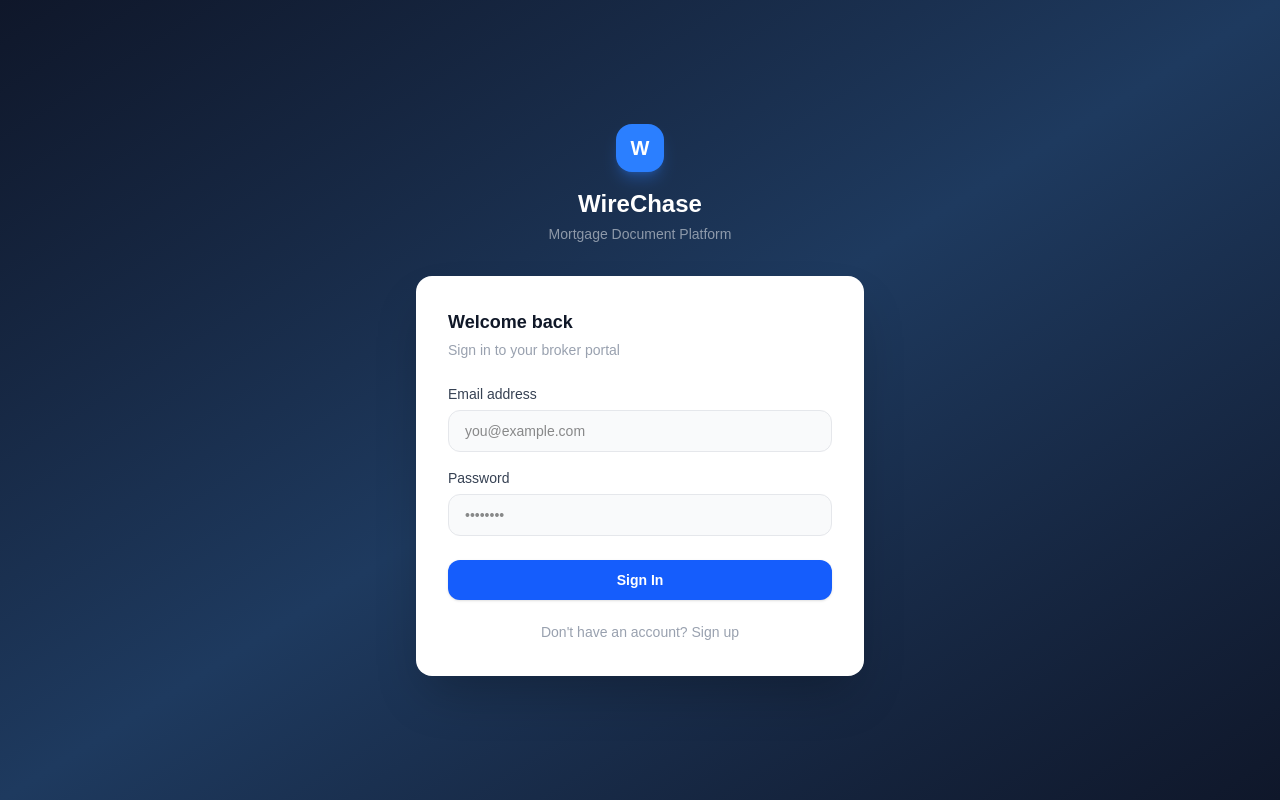
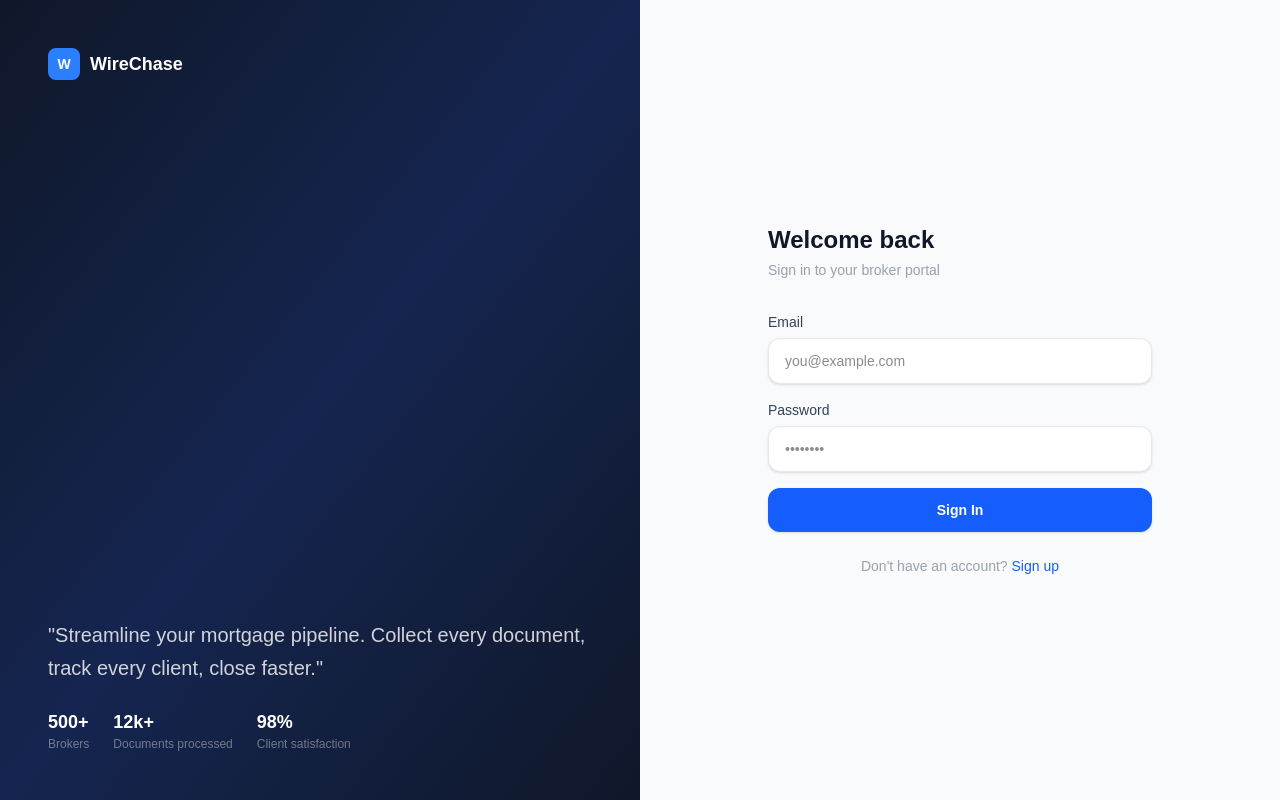
Before and after one commit to MoltSaghir-ux/wirechase, a Next.js app: page /login in a window 1280 px wide. Built offline with nearby package versions, Linux system fonts and the light colour scheme; no server answers.

Commit message:
Polish UI — better nav icons, split login, clean doc buttons, encrypted badge

```diff
--- a/src/app/client/upload/[token]/page.tsx
+++ b/src/app/client/upload/[token]/page.tsx
@@ -136,13 +136,19 @@ export default function ClientUploadPage({ params }: { params: Promise<{ token:
   return (
     <div className="min-h-screen bg-[#f8fafc]">
       {/* Header */}
-      <header className="bg-[#0f172a] px-6 py-4 flex items-center gap-3">
-        <div className="w-7 h-7 bg-blue-500 rounded-md flex items-center justify-center">
-          <span className="text-white text-xs font-bold">W</span>
+      <header className="bg-[#0f172a] px-6 py-4 flex items-center justify-between">
+        <div className="flex items-center gap-3">
+          <div className="w-7 h-7 bg-blue-500 rounded-lg flex items-center justify-center">
+            <span className="text-white text-xs font-bold">W</span>
+          </div>
+          <div>
+            <h1 className="text-white font-bold text-sm">WireChase</h1>
+            <p className="text-white/40 text-xs">Secure Document Portal</p>
+          </div>
         </div>
-        <div>
-          <h1 className="text-white font-bold text-sm">WireChase</h1>
-          <p className="text-white/40 text-xs">Document Upload Portal</p>
+        <div className="flex items-center gap-1.5 bg-white/10 px-3 py-1.5 rounded-full">
+          <div className="w-1.5 h-1.5 bg-green-400 rounded-full" />
+          <span className="text-white/60 text-xs">Encrypted</span>
         </div>
       </header>
 
--- a/src/app/login/page.tsx
+++ b/src/app/login/page.tsx
@@ -43,36 +43,59 @@ export default function LoginPage() {
   }
 
   return (
-    <div className="min-h-screen bg-gradient-to-br from-[#0f172a] via-[#1e3a5f] to-[#0f172a] flex items-center justify-center p-4">
-      <div className="w-full max-w-md">
-        {/* Logo */}
-        <div className="text-center mb-8">
-          <div className="w-12 h-12 bg-blue-500 rounded-2xl flex items-center justify-center mx-auto mb-4 shadow-lg shadow-blue-500/30">
-            <span className="text-white text-xl font-bold">W</span>
+    <div className="min-h-screen bg-[#0f172a] flex">
+      {/* Left panel */}
+      <div className="hidden lg:flex flex-col justify-between w-1/2 p-12 bg-gradient-to-br from-[#0f172a] via-[#1e3a8a]/40 to-[#0f172a]">
+        <div className="flex items-center gap-2.5">
+          <div className="w-8 h-8 bg-blue-500 rounded-lg flex items-center justify-center">
+            <span className="text-white font-bold text-sm">W</span>
           </div>
-          <h1 className="text-white text-2xl font-bold">WireChase</h1>
-          <p className="text-white/50 text-sm mt-1">Mortgage Document Platform</p>
+          <span className="text-white font-bold text-lg">WireChase</span>
         </div>
 
-        {/* Card */}
-        <div className="bg-white rounded-2xl shadow-2xl p-8">
-          <h2 className="text-lg font-bold text-gray-900 mb-1">
-            {mode === 'login' ? 'Welcome back' : 'Create your account'}
+        <div>
+          <blockquote className="text-white/80 text-xl font-light leading-relaxed mb-6">
+            "Streamline your mortgage pipeline. Collect every document, track every client, close faster."
+          </blockquote>
+          <div className="flex gap-6">
+            {[['500+', 'Brokers'], ['12k+', 'Documents processed'], ['98%', 'Client satisfaction']].map(([val, label]) => (
+              <div key={label}>
+                <p className="text-white font-bold text-lg">{val}</p>
+                <p className="text-white/40 text-xs">{label}</p>
+              </div>
+            ))}
+          </div>
+        </div>
+      </div>
+
+      {/* Right panel */}
+      <div className="flex-1 flex items-center justify-center p-8 bg-[#f8fafc]">
+        <div className="w-full max-w-sm">
+          {/* Mobile logo */}
+          <div className="flex items-center gap-2 mb-8 lg:hidden">
+            <div className="w-7 h-7 bg-blue-500 rounded-lg flex items-center justify-center">
+              <span className="text-white font-bold text-xs">W</span>
+            </div>
+            <span className="text-gray-900 font-bold">WireChase</span>
+          </div>
+
+          <h2 className="text-2xl font-bold text-gray-900 mb-1">
+            {mode === 'login' ? 'Welcome back' : 'Get started'}
           </h2>
-          <p className="text-gray-400 text-sm mb-6">
-            {mode === 'login' ? 'Sign in to your broker portal' : 'Start collecting documents today'}
+          <p className="text-gray-400 text-sm mb-8">
+            {mode === 'login' ? 'Sign in to your broker portal' : 'Create your free broker account'}
           </p>
 
           <form onSubmit={handleSubmit} className="space-y-4">
             <div>
-              <label className="block text-sm font-medium text-gray-700 mb-1.5">Email address</label>
+              <label className="block text-sm font-medium text-gray-700 mb-1.5">Email</label>
               <input
                 type="email"
                 value={email}
                 onChange={e => setEmail(e.target.value)}
                 required
                 autoComplete="email"
-                className="w-full border border-gray-200 rounded-xl px-4 py-2.5 text-sm focus:outline-none focus:ring-2 focus:ring-blue-500 focus:border-transparent bg-gray-50"
+                className="w-full border border-gray-200 rounded-xl px-4 py-3 text-sm focus:outline-none focus:ring-2 focus:ring-blue-500 focus:border-transparent bg-white shadow-sm"
                 placeholder="you@example.com"
               />
             </div>
@@ -85,16 +108,14 @@ export default function LoginPage() {
                 onChange={e => setPassword(e.target.value)}
                 required
                 autoComplete={mode === 'login' ? 'current-password' : 'new-password'}
-                className="w-full border border-gray-200 rounded-xl px-4 py-2.5 text-sm focus:outline-none focus:ring-2 focus:ring-blue-500 focus:border-transparent bg-gray-50"
+                className="w-full border border-gray-200 rounded-xl px-4 py-3 text-sm focus:outline-none focus:ring-2 focus:ring-blue-500 focus:border-transparent bg-white shadow-sm"
                 placeholder="••••••••"
               />
             </div>
 
             {message && (
               <div className={`text-sm px-4 py-3 rounded-xl border ${
-                isError
-                  ? 'text-red-600 bg-red-50 border-red-200'
-                  : 'text-green-700 bg-green-50 border-green-200'
+                isError ? 'text-red-600 bg-red-50 border-red-200' : 'text-green-700 bg-green-50 border-green-200'
               }`}>
                 {message}
               </div>
@@ -103,20 +124,21 @@ export default function LoginPage() {
             <button
               type="submit"
               disabled={loading}
-              className="w-full bg-blue-600 text-white rounded-xl py-2.5 text-sm font-semibold hover:bg-blue-700 disabled:opacity-50 transition shadow-sm mt-2"
+              className="w-full bg-blue-600 text-white rounded-xl py-3 text-sm font-semibold hover:bg-blue-700 disabled:opacity-50 transition shadow-sm"
             >
               {loading ? 'Please wait...' : mode === 'login' ? 'Sign In' : 'Create Account'}
             </button>
           </form>
 
-          <div className="mt-5 text-center">
+          <p className="mt-6 text-center text-sm text-gray-400">
+            {mode === 'login' ? "Don't have an account? " : 'Already have an account? '}
             <button
               onClick={() => { setMode(mode === 'login' ? 'signup' : 'login'); setMessage('') }}
-              className="text-sm text-gray-400 hover:text-blue-600 transition"
+              className="text-blue-600 font-medium hover:underline"
             >
-              {mode === 'login' ? "Don't have an account? Sign up" : 'Already have an account? Sign in'}
+              {mode === 'login' ? 'Sign up' : 'Sign in'}
             </button>
-          </div>
+          </p>
         </div>
       </div>
     </div>
--- a/src/components/ui/Nav.tsx
+++ b/src/components/ui/Nav.tsx
@@ -6,9 +6,22 @@ import { createClient } from '@/lib/supabase'
 import { useRouter } from 'next/navigation'
 
 const navLinks = [
-  { href: '/broker/dashboard', label: 'Dashboard', icon: '▦' },
-  { href: '/broker/clients/new', label: 'Add Client', icon: '+' },
-  { href: '/broker/archived', label: 'Archived', icon: '○' },
+  { href: '/broker/dashboard', label: 'Dashboard', icon: (
+    <svg className="w-4 h-4" fill="none" stroke="currentColor" strokeWidth={2} viewBox="0 0 24 24">
+      <rect x="3" y="3" width="7" height="7" rx="1"/><rect x="14" y="3" width="7" height="7" rx="1"/>
+      <rect x="3" y="14" width="7" height="7" rx="1"/><rect x="14" y="14" width="7" height="7" rx="1"/>
+    </svg>
+  )},
+  { href: '/broker/clients/new', label: 'Add Client', icon: (
+    <svg className="w-4 h-4" fill="none" stroke="currentColor" strokeWidth={2} viewBox="0 0 24 24">
+      <path d="M12 5v14M5 12h14"/>
+    </svg>
+  )},
+  { href: '/broker/archived', label: 'Archived', icon: (
+    <svg className="w-4 h-4" fill="none" stroke="currentColor" strokeWidth={2} viewBox="0 0 24 24">
+      <path d="M5 8h14M5 8a2 2 0 01-2-2V6a2 2 0 012-2h14a2 2 0 012 2v0a2 2 0 01-2 2M5 8v10a2 2 0 002 2h10a2 2 0 002-2V8"/>
+    </svg>
+  )},
 ]
 
 export default function Nav({ email }: { email: string }) {
@@ -22,56 +35,60 @@ export default function Nav({ email }: { email: string }) {
     router.refresh()
   }
 
-  const initials = email?.slice(0, 2).toUpperCase() ?? 'BR'
+  const initials = email?.split('@')[0]?.slice(0, 2).toUpperCase() ?? 'BR'
 
   return (
-    <aside className="w-60 min-h-screen bg-[#0f172a] flex flex-col">
-      {/* Logo */}
-      <div className="px-6 py-6 border-b border-white/10">
-        <div className="flex items-center gap-2.5">
-          <div className="w-7 h-7 bg-blue-500 rounded-md flex items-center justify-center">
-            <span className="text-white text-xs font-bold">W</span>
-          </div>
-          <div>
-            <h1 className="text-white font-bold text-base leading-none">WireChase</h1>
-            <p className="text-white/40 text-xs mt-0.5">Broker Portal</p>
-          </div>
+    <aside className="w-60 min-h-screen bg-[#0f172a] flex flex-col sticky top-0 h-screen">
+      {/* Logo — always goes home */}
+      <Link href="/broker/dashboard" className="px-6 py-5 border-b border-white/10 flex items-center gap-2.5 hover:opacity-80 transition">
+        <div className="w-7 h-7 bg-blue-500 rounded-lg flex items-center justify-center flex-shrink-0">
+          <span className="text-white text-xs font-bold">W</span>
         </div>
-      </div>
+        <div>
+          <h1 className="text-white font-bold text-sm leading-none">WireChase</h1>
+          <p className="text-white/40 text-xs mt-0.5">Broker Portal</p>
+        </div>
+      </Link>
 
-      {/* Nav links */}
-      <nav className="flex-1 px-3 py-5 space-y-1">
-        <p className="text-white/30 text-[10px] font-semibold uppercase tracking-widest px-3 mb-3">Menu</p>
+      {/* Nav */}
+      <nav className="flex-1 px-3 py-5 space-y-0.5">
+        <p className="text-white/25 text-[10px] font-semibold uppercase tracking-widest px-3 mb-3">Navigation</p>
         {navLinks.map(link => {
           const active = pathname === link.href || (link.href !== '/broker/dashboard' && pathname.startsWith(link.href))
           return (
             <Link
               key={link.href}
               href={link.href}
-              className={`flex items-center gap-3 px-3 py-2.5 rounded-lg text-sm font-medium transition ${
+              className={`flex items-center gap-3 px-3 py-2.5 rounded-xl text-sm font-medium transition ${
                 active
-                  ? 'bg-blue-600 text-white shadow-sm'
-                  : 'text-white/60 hover:text-white hover:bg-white/5'
+                  ? 'bg-blue-600 text-white shadow-sm shadow-blue-900'
+                  : 'text-white/55 hover:text-white hover:bg-white/8'
               }`}
             >
-              <span className="text-base w-4 text-center">{link.icon}</span>
+              <span className={active ? 'text-white' : 'text-white/40'}>{link.icon}</span>
               {link.label}
             </Link>
           )
         })}
       </nav>
 
-      {/* User footer */}
+      {/* User */}
       <div className="px-4 py-4 border-t border-white/10">
-        <div className="flex items-center gap-3">
-          <div className="w-8 h-8 bg-blue-500/20 rounded-full flex items-center justify-center flex-shrink-0">
-            <span className="text-blue-400 text-xs font-semibold">{initials}</span>
+        <div className="flex items-center gap-3 px-1">
+          <div className="w-8 h-8 bg-gradient-to-br from-blue-400 to-blue-600 rounded-full flex items-center justify-center flex-shrink-0 shadow-sm">
+            <span className="text-white text-xs font-bold">{initials}</span>
           </div>
           <div className="flex-1 min-w-0">
-            <p className="text-white/70 text-xs truncate">{email}</p>
+            <p className="text-white/60 text-xs truncate">{email}</p>
           </div>
-          <button onClick={handleLogout} title="Sign out" className="text-white/30 hover:text-red-400 transition text-sm">
-            ⏻
+          <button
+            onClick={handleLogout}
+            title="Sign out"
+            className="text-white/25 hover:text-red-400 transition p-1 rounded-lg hover:bg-white/5"
+          >
+            <svg className="w-4 h-4" fill="none" stroke="currentColor" strokeWidth={2} viewBox="0 0 24 24">
+              <path d="M17 16l4-4m0 0l-4-4m4 4H7m6 4v1a2 2 0 01-2 2H5a2 2 0 01-2-2V7a2 2 0 012-2h6a2 2 0 012 2v1"/>
+            </svg>
           </button>
         </div>
       </div>
```
Also changed, not shown: src/components/ui/DocViewer.tsx (+7 -8 lines).
